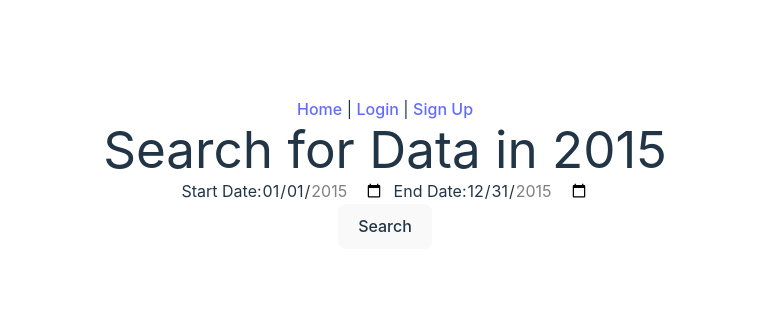
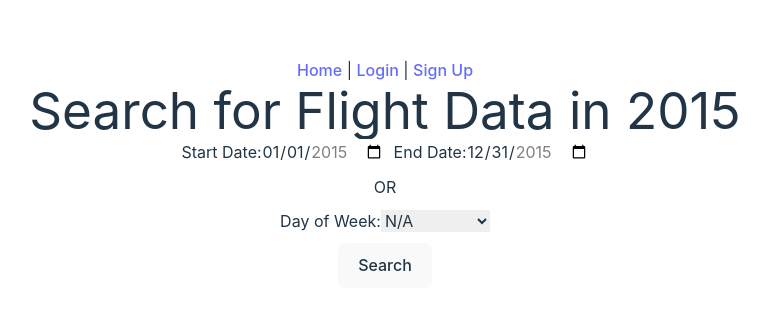
Before and after one commit to zexianchoo/FlightWebsite, a React (Vite) app in the folder EAT2015/frontend/: page / in a window 1280 px wide. Shown: the part 227-536 px from the top of the page, without its empty margins (255-1024 px from the left). Built offline with nearby package versions, Linux system fonts and the light colour scheme.

Commit message:
weekday functionality added

```diff
--- a/EAT2015/frontend/src/pages/Home.jsx
+++ b/EAT2015/frontend/src/pages/Home.jsx
@@ -3,17 +3,19 @@ import React, { useState } from 'react';
 export const Home = () => {
   const [startDate, setStartDate] = useState('2015-01-01');
   const [endDate, setEndDate] = useState('2015-12-31');
+  const [dayOfWeek, setDayOfWeek] = useState('NA');
 
   const handleSearch = () => {
     console.log('Start Date:', startDate);
     console.log('End Date:', endDate);
-    // Here you would typically make a request to the backend with the startDate and endDate
+    console.log('Day of Week:', dayOfWeek);
+    // make a request to the backend with the startDate, endDate, and dayOfWeek after API is written
   };
 
   return (
     <main>
-      <h1>Search for Data in 2015</h1>
-      <div style={{ display: 'flex', justifyContent: 'center' }}>
+      <h1>Search for Flight Data in 2015</h1>
+      <div style={{ display: 'flex', justifyContent: 'center', marginBottom: '10px' }}>
         <div>
           <label htmlFor="start-date">Start Date:</label>
           <input
@@ -23,7 +25,7 @@ export const Home = () => {
             onChange={(e) => setStartDate(e.target.value)}
             min="2015-01-01"
             max="2015-12-31"
-            style={{ marginRight: '10px' }} // Reduced space between the fields
+            style={{ marginRight: '10px' }}
           />
         </div>
         <div>
@@ -38,7 +40,31 @@ export const Home = () => {
           />
         </div>
       </div>
-      <button onClick={handleSearch}>Search</button>
+      <div style={{ textAlign: 'center', margin: '10px' }}>
+        OR
+      </div>
+      <div style={{ display: 'flex', justifyContent: 'center', marginBottom: '10px' }}>
+        <div>
+          <label htmlFor="day-of-week">Day of Week:</label>
+          <select
+            id="day-of-week"
+            value={dayOfWeek}
+            onChange={(e) => setDayOfWeek(e.target.value)}
+          >
+            <option value="NA">N/A</option>
+            <option value="Sunday">Sunday</option>
+            <option value="Monday">Monday</option>
+            <option value="Tuesday">Tuesday</option>
+            <option value="Wednesday">Wednesday</option>
+            <option value="Thursday">Thursday</option>
+            <option value="Friday">Friday</option>
+            <option value="Saturday">Saturday</option>
+          </select>
+        </div>
+      </div>
+      <div style={{ display: 'flex', justifyContent: 'center' }}>
+        <button onClick={handleSearch}>Search</button>
+      </div>
     </main>
   );
 }
```
